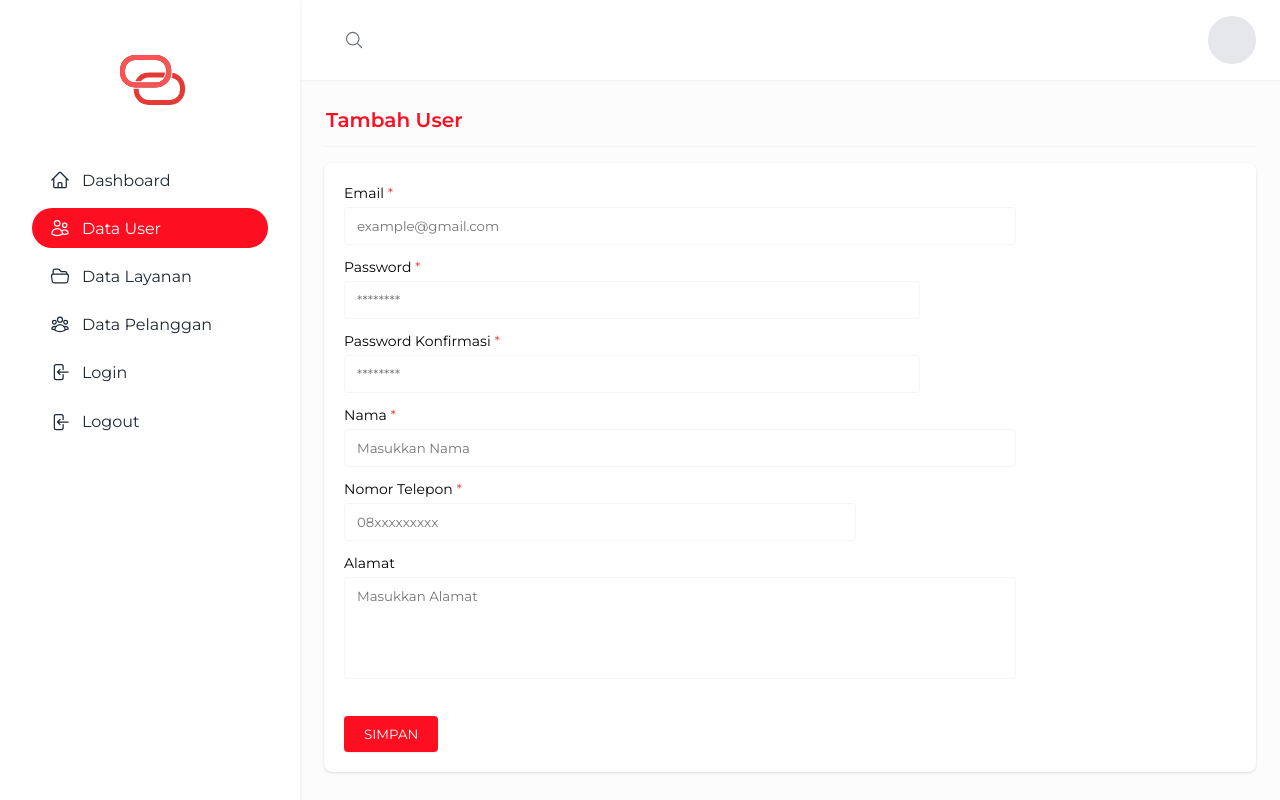
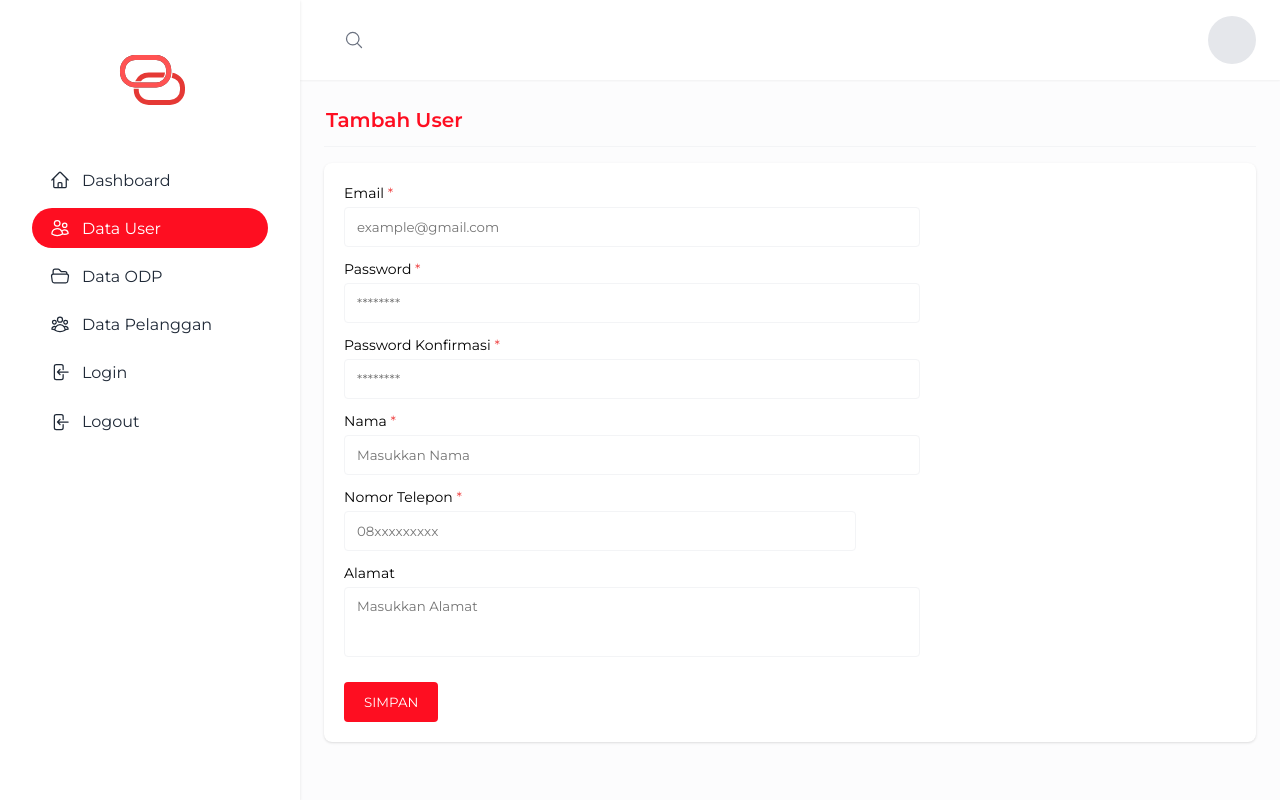
Before and after one commit to izzaalfiansyah/geoodp, a Nuxt app in the folder frontend/: page /user/create in a window 1280 px wide. Built offline with nearby package versions, Linux system fonts and the light colour scheme.

Commit message:
add search data user

```diff
--- a/frontend/components/Icon.vue
+++ b/frontend/components/Icon.vue
@@ -61,10 +61,19 @@
         d="M12 6.75a.75.75 0 110-1.5.75.75 0 010 1.5zM12 12.75a.75.75 0 110-1.5.75.75 0 010 1.5zM12 18.75a.75.75 0 110-1.5.75.75 0 010 1.5z" />
     </svg>
   </template>
+
+  <template v-if="type == 'filter'">
+    <svg xmlns="http://www.w3.org/2000/svg" fill="none" viewBox="0 0 24 24" stroke-width="1.5" stroke="currentColor"
+      :class="class">
+      <path stroke-linecap="round" stroke-linejoin="round"
+        d="M12 3c2.755 0 5.455.232 8.083.678.533.09.917.556.917 1.096v1.044a2.25 2.25 0 01-.659 1.591l-5.432 5.432a2.25 2.25 0 00-.659 1.591v2.927a2.25 2.25 0 01-1.244 2.013L9.75 21v-6.568a2.25 2.25 0 00-.659-1.591L3.659 7.409A2.25 2.25 0 013 5.818V4.774c0-.54.384-1.006.917-1.096A48.32 48.32 0 0112 3z" />
+    </svg>
+
+  </template>
 </template>
 
 <script setup lang="ts">
-export type IconType = 'home' | 'users' | 'user-group' | 'folder-open' | 'logout' | 'search' | 'menu' | 'more';
+export type IconType = 'home' | 'users' | 'user-group' | 'folder-open' | 'logout' | 'search' | 'menu' | 'more' | 'filter';
 
 withDefaults(defineProps<{
   type: IconType;
--- a/frontend/components/Table.vue
+++ b/frontend/components/Table.vue
@@ -13,7 +13,7 @@
           <tr class="border-b-solid border border-t-solid border-gray-100">
             <template v-for="header in headers">
               <td class="p-3">
-                <slot :name="'item-' + header.replace(/ /gi, '_').toLowerCase()" :item="item">
+                <slot :name="'item-' + header.replace(/ /gi, '-').toLowerCase()" :item="item">
                   {{ item[header.replace(/ /gi, '_').toLowerCase()] }}
                 </slot>
               </td>
--- a/frontend/components/form/Field.vue
+++ b/frontend/components/form/Field.vue
@@ -6,7 +6,9 @@
         <span class="text-red-500">*</span>
       </template>
     </div>
-    <slot></slot>
+    <label class="block">
+      <slot></slot>
+    </label>
   </div>
 </template>
 
--- a/frontend/components/panel/Sidebar.vue
+++ b/frontend/components/panel/Sidebar.vue
@@ -61,7 +61,7 @@ const menus: Array<{
     },
     {
       path: '/odp',
-      title: 'Data Layanan',
+      title: 'Data ODP',
       icon: 'folder-open',
     },
     {
--- a/frontend/pages/user/create.vue
+++ b/frontend/pages/user/create.vue
@@ -3,7 +3,7 @@
   <Card>
     <form @submit.prevent="handleSubmit">
       <FormField label="Email" required>
-        <input type="email" class="input max-w-2xl" placeholder="example@gmail.com">
+        <input type="email" class="input max-w-xl" placeholder="example@gmail.com">
         <FormError :error="errors?.email"></FormError>
       </FormField>
       <FormField label="Password" required>
@@ -13,14 +13,14 @@
         <input type="password" class="input max-w-xl" placeholder="********">
       </FormField>
       <FormField label="Nama" required>
-        <input type="text" class="input max-w-2xl" placeholder="Masukkan Nama">
+        <input type="text" class="input max-w-xl" placeholder="Masukkan Nama">
         <FormError :error="errors?.nama"></FormError>
       </FormField>
       <FormField label="Nomor Telepon" required>
         <input type="text" class="input max-w-lg" placeholder="08xxxxxxxxx">
       </FormField>
       <FormField label="Alamat">
-        <textarea rows="5" class="input max-w-2xl" placeholder="Masukkan Alamat"></textarea>
+        <textarea rows="3" class="input max-w-xl" placeholder="Masukkan Alamat"></textarea>
       </FormField>
       <button type="submit" class="mt-5 btn btn-primary">Simpan</button>
     </form>
--- a/frontend/pages/user/index.vue
+++ b/frontend/pages/user/index.vue
@@ -2,9 +2,12 @@
   <PanelTitle>Data User</PanelTitle>
   <Card>
     <div class="flex items-center justify-between gap-4 flex-wrap">
-      <input type="text"
-        class="lg:w-400px w-full rounded h-10 border-solid border-gray-100 border outline-none px-3 focus:(border-blue-500 ring ring-indigo-100) transition"
-        placeholder="Cari...">
+      <div class="relative">
+        <button class="btn absolute top-0 right-0 w-10 bg-transparent text-gray-500 flex items-center justify-center p-0">
+          <Icon type="search" class="w-4 h-4"></Icon>
+        </button>
+        <input type="text" class="lg:w-400px input pr-10" placeholder="Cari">
+      </div>
       <NuxtLink to="/user/create" class="btn btn-primary no-underline">Tambah</NuxtLink>
     </div>
     <div class="mt-8">
--- a/frontend/uno.config.ts
+++ b/frontend/uno.config.ts
@@ -12,9 +12,9 @@ import {
 export default defineConfig({
   shortcuts: [
     {
-      btn: "py-2.5 px-5 uppercase rounded shadow-sm border-none cursor-pointer outline-none",
+      btn: "h-10 flex items-center justify-center gap-2 px-5 uppercase rounded border-none cursor-pointer outline-none",
       input:
-        "py-2.5 rounded border border-gray-100 border-solid w-full px-3 outline-none focus:(ring ring-indigo-100 border-blue-400) transition resize-none",
+        "py-2.5 min-h-10 rounded border border-gray-100 border-solid w-full px-3 outline-none focus:(ring ring-indigo-100 border-blue-400) transition resize-none",
     },
     [/^btn-(.*)$/, ([, c]) => `bg-${c} text-white transition`],
   ],
```
